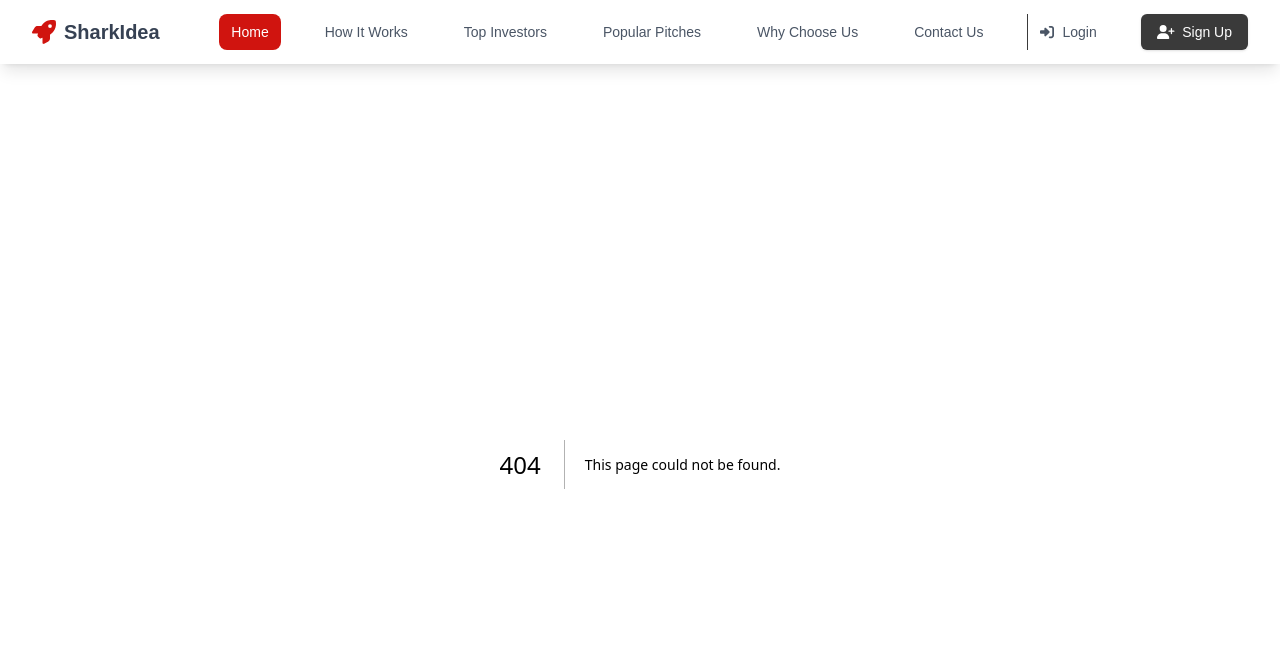
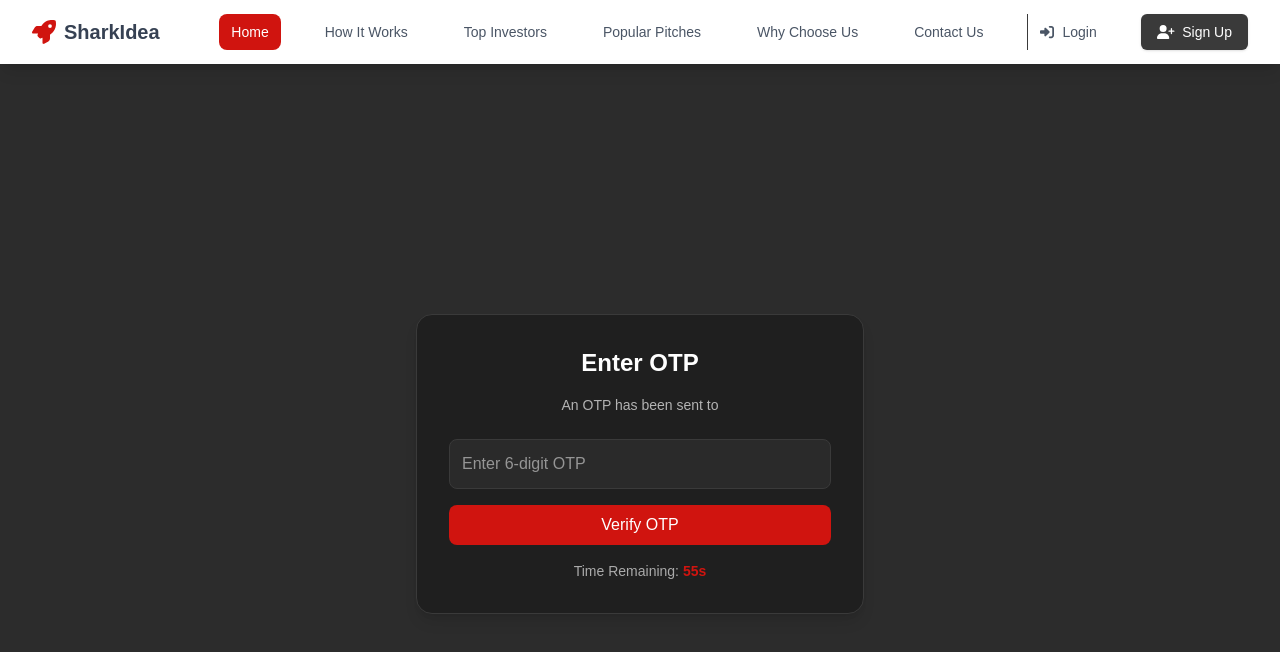
Before and after one commit to SherazNadeem07/FYP-Project, a Next.js app: page /auth/otp in a window 1280 px wide. Before the commit this address had no page. Shown: the top 652 px of the page. Built offline with nearby package versions, Linux system fonts and the light colour scheme.

Commit message:
forgot and otp done by my-work

```diff
--- /dev/null
+++ b/src/app/auth/forgot/page.jsx
@@ -0,0 +1,10 @@
+import ForgotPassword from '@/components/ForgotPassword'
+import React from 'react'
+
+export default function forgot() {
+  return (
+    <>
+    <ForgotPassword/>
+    </>
+  )
+}
--- /dev/null
+++ b/src/app/auth/otp/page.jsx
@@ -0,0 +1,10 @@
+import OtpVerify from '@/components/OtpVerify'
+import React from 'react'
+
+export default function otp() {
+  return (
+    <>
+    <OtpVerify/>
+    </>
+  )
+}
--- a/src/components/AuthForm.jsx
+++ b/src/components/AuthForm.jsx
@@ -1,4 +1,4 @@
-'use client';
+"use client";
 import React, { useState } from 'react';
 import { useDispatch } from 'react-redux';
 import { loginSuccess } from '../Redux/Slices/AuthSlice';
@@ -42,20 +42,24 @@ const AuthForm = ({ mode, role, toggleMode }) => {
       if (mode === 'login') {
         const response = await mockLogin(email, password);
         if (response.success) {
-          dispatch(loginSuccess({
-            user: { email, role, fullName: response.fullName },
-            token: response.token
-          }));
-          router.push(role === 'entrepreneur'
-            ? '/dashboard/entrepreneur'
-            : '/dashboard/investor');
+          dispatch(
+            loginSuccess({
+              user: { email, role, fullName: response.fullName },
+              token: response.token,
+            })
+          );
+          router.push(
+            role === 'entrepreneur'
+              ? '/dashboard/entrepreneur'
+              : '/dashboard/investor'
+          );
         } else {
           setError('Invalid email or password');
         }
       } else {
         const response = await mockSignup(email, password, role, fullName);
         if (response.success) {
-          toggleMode(); // switch to login
+          toggleMode();
           setEmail('');
           setPassword('');
           setConfirmPassword('');
@@ -74,18 +78,18 @@ const AuthForm = ({ mode, role, toggleMode }) => {
   const mockLogin = async (email, password) => {
     if (typeof window === 'undefined') return { success: false };
     const users = JSON.parse(localStorage.getItem('users') || '[]');
-    const user = users.find(u => u.email === email && u.password === password);
+    const user = users.find((u) => u.email === email && u.password === password);
     return {
       success: !!user,
       token: user ? `mock-token-${Math.random().toString(36).substring(2)}` : null,
-      fullName: user?.fullName || ''
+      fullName: user?.fullName || '',
     };
   };
 
   const mockSignup = async (email, password, role, fullName) => {
     if (typeof window === 'undefined') return { success: false, message: 'Client only' };
     const users = JSON.parse(localStorage.getItem('users') || '[]');
-    if (users.some(u => u.email === email)) {
+    if (users.some((u) => u.email === email)) {
       return { success: false, message: 'Email already exists' };
     }
     users.push({ email, password, role, fullName });
@@ -124,6 +128,17 @@ const AuthForm = ({ mode, role, toggleMode }) => {
         required
       />
 
+      {mode === 'login' && (
+        <div className="text-right text-sm">
+          <a
+            href="/auth/forgot"
+            className="text-[#D0140F] hover:underline cursor-pointer"
+          >
+            Forgot Password?
+          </a>
+        </div>
+      )}
+
       {mode === 'signup' && (
         <input
           type="password"
@@ -146,7 +161,9 @@ const AuthForm = ({ mode, role, toggleMode }) => {
       >
         {loading
           ? 'Please wait...'
-          : `${mode === 'login' ? 'Login' : 'Signup'} as ${role.charAt(0).toUpperCase() + role.slice(1)}`}
+          : `${mode === 'login' ? 'Login' : 'Signup'} as ${
+              role.charAt(0).toUpperCase() + role.slice(1)
+            }`}
       </button>
     </form>
   );
--- /dev/null
+++ b/src/components/ForgotPassword.jsx
@@ -0,0 +1,42 @@
+    'use client';
+import { useState } from 'react';
+import { useRouter } from 'next/navigation';
+
+export default function ForgotPassword() {
+  const [email, setEmail] = useState('');
+  const [sent, setSent] = useState(false);
+  const router = useRouter();
+
+  const handleSendOtp = (e) => {
+    e.preventDefault();
+    // Fake OTP logic
+    setSent(true);
+    setTimeout(() => {
+      router.push(`/auth/otp?email=${email}`);
+    }, 1000);
+  };
+
+  return (
+    <div className="min-h-screen flex items-center justify-center bg-[#2C2C2C] p-6 text-[#E8E8E8]">
+      <div className="bg-[#1F1F1F] p-8 rounded-2xl border border-[#3A3A3A] shadow-lg w-full max-w-md">
+        <h2 className="text-2xl font-bold text-center text-white mb-6">Forgot Password</h2>
+        <form onSubmit={handleSendOtp} className="space-y-4">
+          <input
+            type="email"
+            placeholder="Enter your email"
+            value={email}
+            onChange={(e) => setEmail(e.target.value)}
+            required
+            className="w-full p-3 bg-[#2A2A2A] border border-[#3A3A3A] rounded-lg text-white focus:outline-none focus:ring-1 focus:ring-[#D0140F]"
+          />
+          <button
+            type="submit"
+            className="w-full bg-[#D0140F] hover:bg-[#B0100D] text-white py-2 px-4 rounded-lg"
+          >
+            {sent ? 'Sending OTP...' : 'Send OTP'}
+          </button>
+        </form>
+      </div>
+    </div>
+  );
+}
--- /dev/null
+++ b/src/components/OtpVerify.jsx
@@ -0,0 +1,61 @@
+'use client';
+import { useEffect, useState } from 'react';
+import { useRouter, useSearchParams } from 'next/navigation';
+
+export default function OtpVerify() {
+  const searchParams = useSearchParams();
+  const email = searchParams.get('email');
+  const [otp, setOtp] = useState('');
+  const [timer, setTimer] = useState(60);
+  const [submitted, setSubmitted] = useState(false);
+  const router = useRouter();
+
+  useEffect(() => {
+    if (timer > 0) {
+      const interval = setInterval(() => setTimer((t) => t - 1), 1000);
+      return () => clearInterval(interval);
+    }
+  }, [timer]);
+
+  const handleVerify = (e) => {
+    e.preventDefault();
+    // Simulate OTP success
+    setSubmitted(true);
+    setTimeout(() => {
+      alert(`Your password for ${email} is: 12345678`);
+      router.push('/auth');
+    }, 1000);
+  };
+
+  return (
+    <div className="min-h-screen flex items-center justify-center bg-[#2C2C2C] p-6 text-[#E8E8E8]">
+      <div className="bg-[#1F1F1F] p-8 rounded-2xl border border-[#3A3A3A] shadow-lg w-full max-w-md">
+        <h2 className="text-2xl font-bold text-center text-white mb-4">Enter OTP</h2>
+        <p className="text-sm text-center text-[#B3B3B3] mb-6">
+          An OTP has been sent to <span className="text-white font-medium">{email}</span>
+        </p>
+
+        <form onSubmit={handleVerify} className="space-y-4">
+          <input
+            type="text"
+            placeholder="Enter 6-digit OTP"
+            value={otp}
+            onChange={(e) => setOtp(e.target.value)}
+            required
+            className="w-full p-3 bg-[#2A2A2A] border border-[#3A3A3A] rounded-lg text-white focus:outline-none focus:ring-1 focus:ring-[#D0140F]"
+          />
+          <button
+            type="submit"
+            disabled={submitted}
+            className="w-full bg-[#D0140F] hover:bg-[#B0100D] text-white py-2 px-4 rounded-lg"
+          >
+            {submitted ? 'Verifying...' : 'Verify OTP'}
+          </button>
+          <p className="text-center text-sm text-[#AAAAAA]">
+            Time Remaining: <span className="text-[#D0140F] font-semibold">{timer}s</span>
+          </p>
+        </form>
+      </div>
+    </div>
+  );
+}
```
